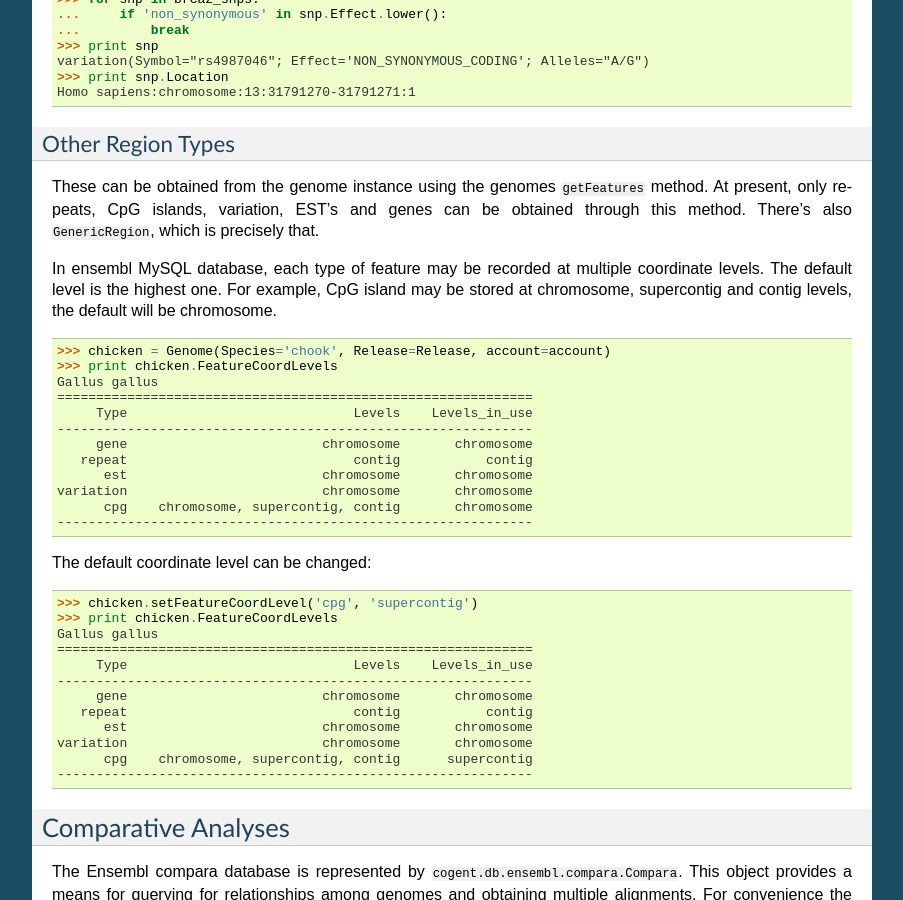
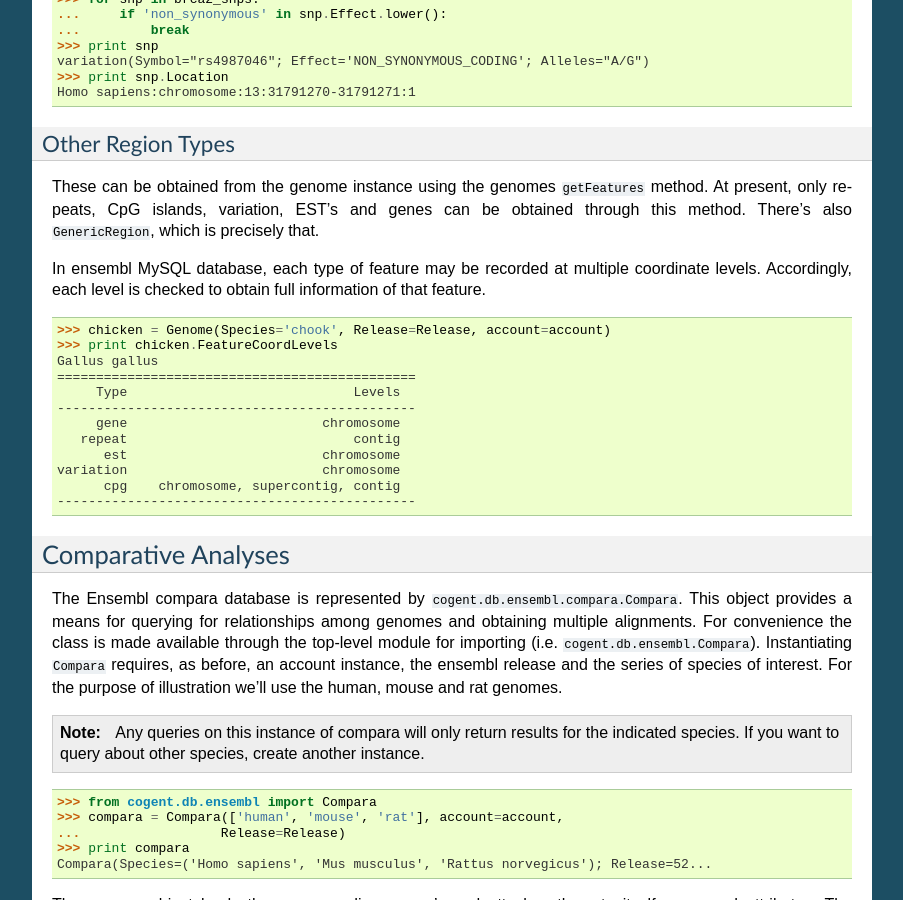
Before and after one commit to chungtseng/pycogent, a Sphinx documentation site: the page built from doc/examples/query_ensembl.rst, in a window 1280 px wide and 900 px high, scrolled down 5775 px. Shown: the whole window, without its empty margins (198-1101 px from the left). Built offline with Sphinx 7.4.7, drawn with Linux system fonts in a browser that asks for light colours; formulas are drawn with MathJax 3; pages that are not in the unit, such as notebooks, are missing from menus.

Commit message:
mods to ensembl feature level
[FIXED] bug introduced in previous patch.

This code and that for the earlier patch provided
by Hua Ying.

git-svn-id: https://pycogent.svn.sourceforge.net/svnroot/pycogent/trunk@406 4565cf14-4326-0410-8d81-eccf4396eebe

```diff
--- a/doc/examples/query_ensembl.rst
+++ b/doc/examples/query_ensembl.rst
@@ -285,39 +285,22 @@ Other Region Types
 
 These can be obtained from the genome instance using the genomes ``getFeatures`` method. At present, only repeats, CpG islands, variation, EST's and genes can be obtained through this method. There's also ``GenericRegion``, which is precisely that.
 
-In ensembl MySQL database, each type of feature may be recorded at multiple coordinate levels. The default level is the highest one. For example, CpG island may be stored at chromosome, supercontig and contig levels, the default will be chromosome.
+In ensembl MySQL database, each type of feature may be recorded at multiple coordinate levels. Accordingly, each level is checked to obtain full information of that feature.
 
 .. doctest::
 
    >>> chicken = Genome(Species='chook', Release=Release, account=account)
    >>> print chicken.FeatureCoordLevels
    Gallus gallus
-   =============================================================
-        Type                             Levels    Levels_in_use
-   -------------------------------------------------------------
-        gene                         chromosome       chromosome
-      repeat                             contig           contig
-         est                         chromosome       chromosome
-   variation                         chromosome       chromosome
-         cpg    chromosome, supercontig, contig       chromosome
-   -------------------------------------------------------------
-
-The default coordinate level can be changed:
-
-.. doctest::
-
-   >>> chicken.setFeatureCoordLevel('cpg', 'supercontig')
-   >>> print chicken.FeatureCoordLevels
-   Gallus gallus
-   =============================================================
-        Type                             Levels    Levels_in_use
-   -------------------------------------------------------------
-        gene                         chromosome       chromosome
-      repeat                             contig           contig
-         est                         chromosome       chromosome
-   variation                         chromosome       chromosome
-         cpg    chromosome, supercontig, contig      supercontig
-   -------------------------------------------------------------
+   ==============================================
+        Type                             Levels
+   ----------------------------------------------
+        gene                         chromosome
+      repeat                             contig
+         est                         chromosome
+   variation                         chromosome
+         cpg    chromosome, supercontig, contig
+   ----------------------------------------------
 
 
 Comparative Analyses
```
Also changed, not shown: 3 other files.
